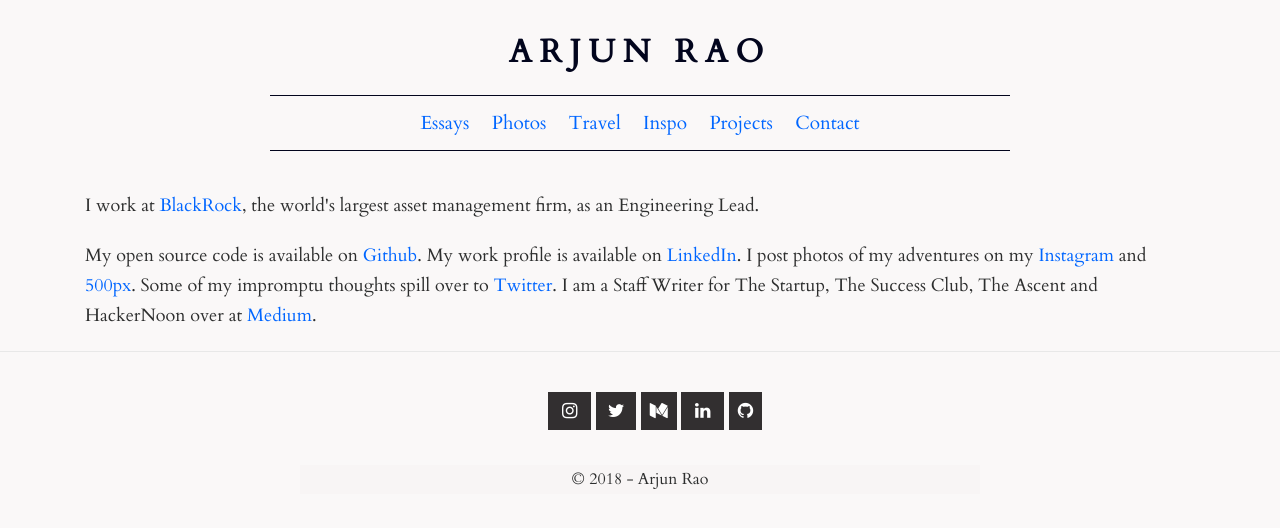
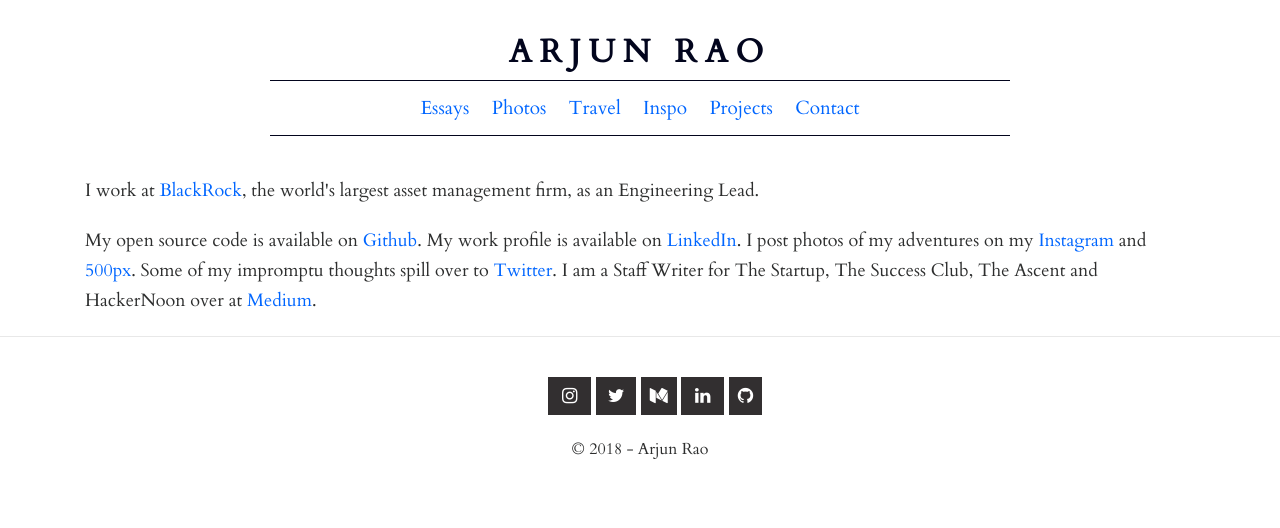
Before and after one commit to arjunrao87/arjunrao.co-v1, a Jekyll site: the page built from index.html, in a window 1280 px wide. Shown: the top 528 px of the page. Built offline with Jekyll 4.4.1, drawn with Linux system fonts in a browser that asks for light colours; nearby versions of some CDN libraries; comment, search, counter and statistics services are not loaded.

Commit message:
Updating color schemes and formatting

```diff
--- a/_includes/photos.html
+++ b/_includes/photos.html
@@ -2,7 +2,7 @@
   <!-- SnapWidget -->
   <br/>
   <br/>
-  <iframe src="https://snapwidget.com/embed/481545" class="snapwidget-widget" allowTransparency="true" frameborder="0" scrolling="no" style="border:none; overflow:hidden; width:1300px; height:1300px"></iframe>
+  <iframe src="https://snapwidget.com/embed/481545" class="snapwidget-widget" allowTransparency="true" frameborder="0" scrolling="no" style="border:none; overflow:hidden; width:800px; height:800px"></iframe>
   <br/>
   <br/>
   <br/>
--- a/_includes/posts.html
+++ b/_includes/posts.html
@@ -1,7 +1,10 @@
 <div>
+  <br>
   <h1>{{ page.title }}</h2>
   <p>{{ page.date | date: '%B %d, %Y' }}</p>
 {{ content }}
+<br>
+<br>
 {% if page.comments %}
 <div id="disqus_thread"></div>
 <script>
--- a/assets/css/main.css
+++ b/assets/css/main.css
@@ -28,7 +28,6 @@
 	font-variant: normal;;
 	font-weight: 500;
 	line-height: 15.4px;
-	color: rgb(76, 79, 82);
 }
 a {
 	font-family: Cardo;
@@ -53,7 +52,6 @@
 	font-variant: normal;
 	font-weight: 400;
 	line-height: 20px;
-	background-color: rgba(247, 244, 244, 0.596);
 	color: rgb(45, 46, 46)
 }
 pa {
@@ -85,7 +83,7 @@
 }
 
 /** Set `margin-bottom` to maintain vertical rhythm */
-h1, h2, h3, h4, h5, h6, p, blockquote, pre, ul, ol, dl, figure, .highlight { margin-bottom: 15px; line-height: 1.8; }
+h1, h2, h3, h4, h5, h6, p, blockquote, pre, ul, ol, dl, figure, .highlight { line-height: 1.8; }
 
 /** Images */
 img { max-width: 100%; vertical-align: middle; }
```
